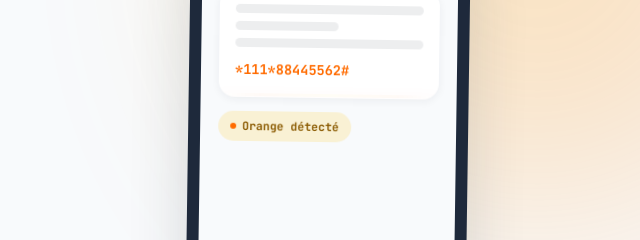
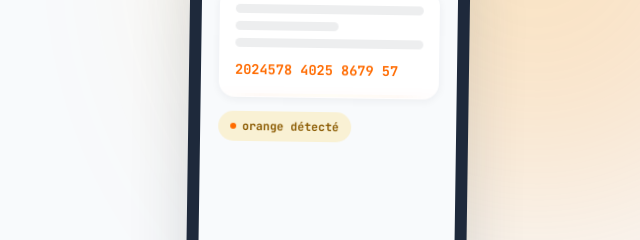
Before and after one commit to maxjohn81/skaneo-site, a plain HTML site: page index.html in a window 1280 px wide. Shown: the part 229-469 px from the top of the page, 622-1262 px from the left. Drawn offline with Linux system fonts and the light colour scheme.

```diff
--- a/index.html
+++ b/index.html
@@ -121,9 +121,9 @@
               <div class="mock-line"></div>
               <div class="mock-line short"></div>
               <div class="mock-line"></div>
-              <div class="mock-code">*111*88445562#</div>
+              <div class="mock-code">2024578 4025 8679 57</div>
             </div>
-            <span class="mock-detected">Orange détecté</span>
+            <span class="mock-detected">orange détecté</span>
           </div>
         </div>
       </div>
```
